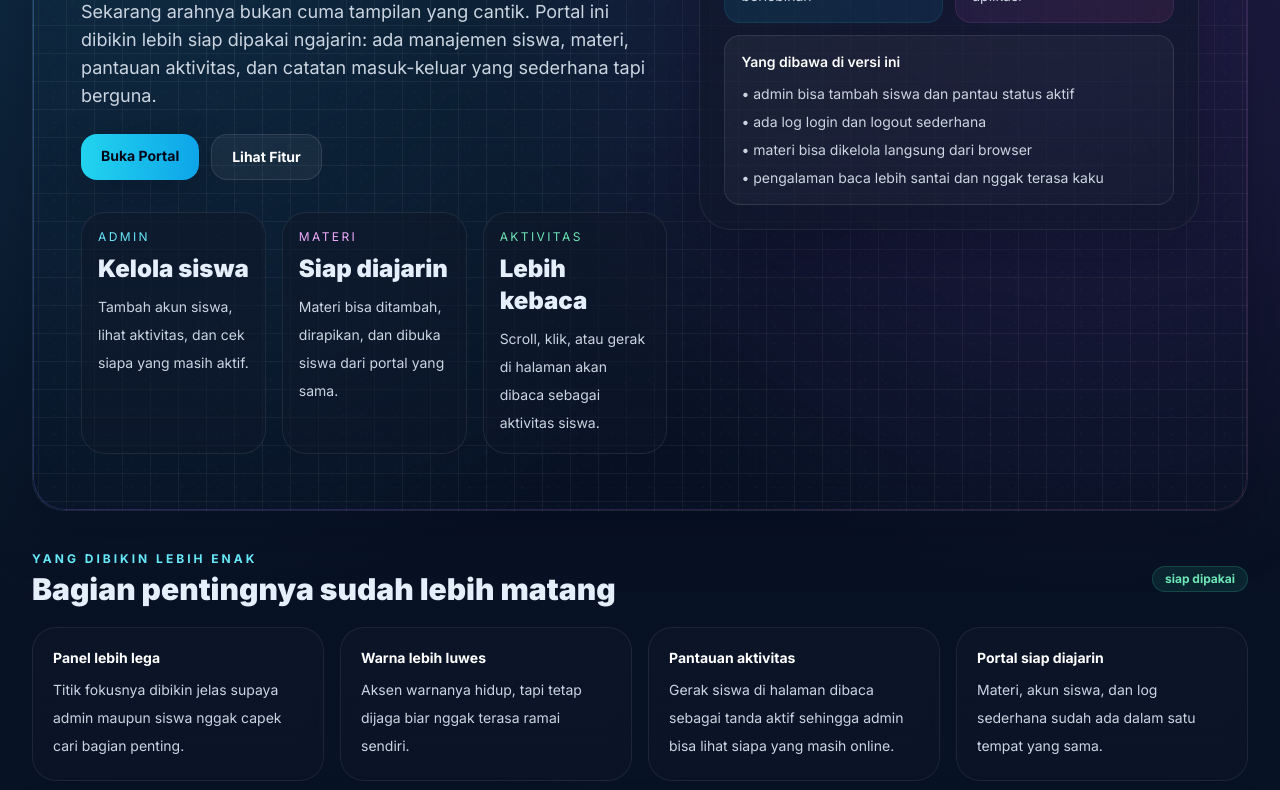
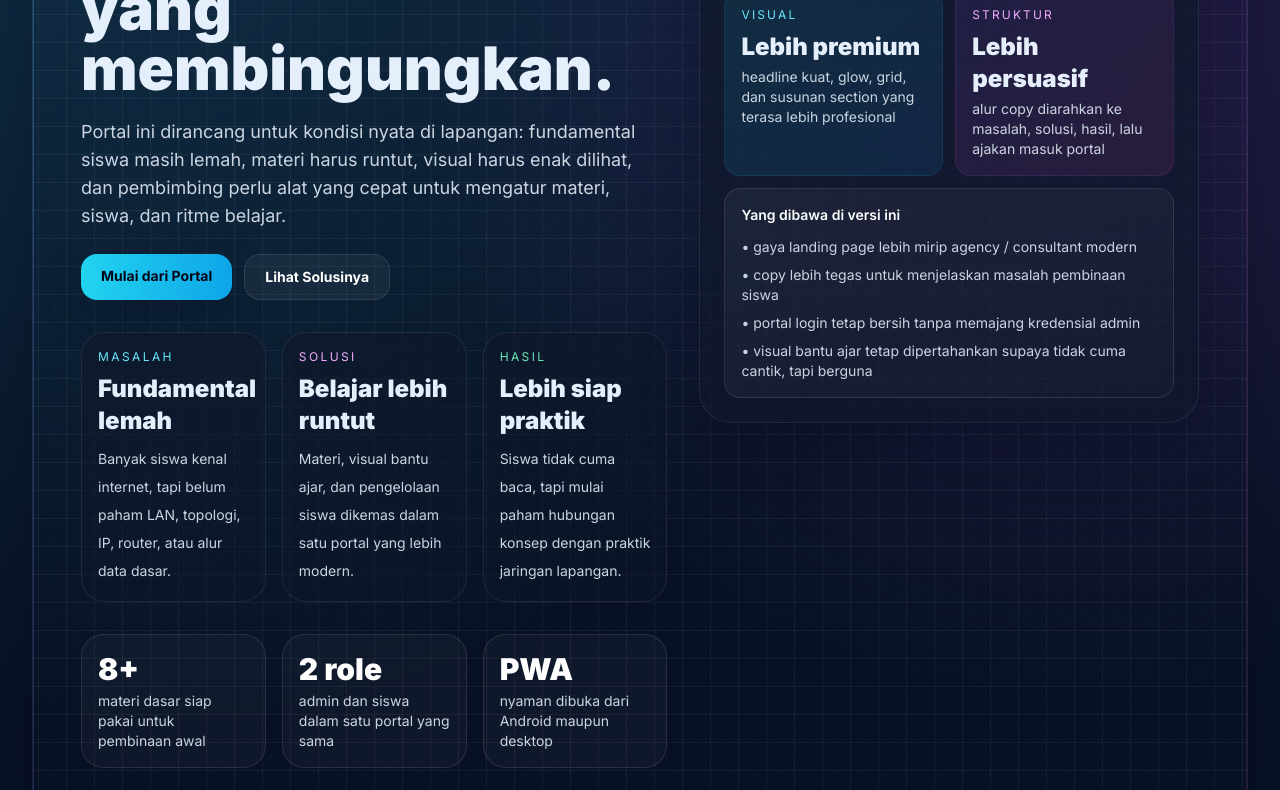
Before and after one commit to remek8787/network-lerning, a plain HTML site: page index.html in a window 1280 px wide. Shown: the part 590-1380 px from the top of the page. Drawn offline with nearby package versions, Linux system fonts and the light colour scheme.

Commit message:
Refine landing page toward modern agency vibe

```diff
--- a/index.html
+++ b/index.html
@@ -187,19 +187,19 @@
         </div>
       </div>
       <nav class="hidden items-center gap-6 text-sm text-slate-300 md:flex">
-        <a href="#fitur" class="transition hover:text-white">Fitur</a>
+        <a href="#fitur" class="transition hover:text-white">Solusi</a>
         <a href="#portal" class="transition hover:text-white">Portal</a>
         <a href="#materi" class="transition hover:text-white">Materi</a>
-        <a href="#aktivitas" class="transition hover:text-white">Aktivitas</a>
+        <a href="#aktivitas" class="transition hover:text-white">Sistem</a>
       </nav>
       <button id="mobileMenuBtn" class="rounded-2xl border border-white/10 bg-white/5 px-4 py-2 text-sm font-semibold text-white md:hidden">Menu</button>
     </div>
     <div id="mobileMenu" class="mx-4 mb-4 hidden rounded-3xl border border-white/10 bg-slate-950/65 p-4 text-sm text-slate-300 md:hidden">
       <div class="flex flex-col gap-3">
-        <a href="#fitur">Fitur</a>
+        <a href="#fitur">Solusi</a>
         <a href="#portal">Portal</a>
         <a href="#materi">Materi</a>
-        <a href="#aktivitas">Aktivitas</a>
+        <a href="#aktivitas">Sistem</a>
       </div>
     </div>
   </header>
@@ -208,32 +208,47 @@
     <section class="relative overflow-hidden rounded-[2rem] glass gradient-border grid-lines noise px-6 py-8 sm:px-8 sm:py-10 lg:px-12 lg:py-14">
       <div class="grid gap-8 lg:grid-cols-[1.08fr_.92fr] lg:items-center">
         <div>
-          <div class="mb-4 inline-flex items-center gap-2 rounded-full border border-cyan-400/15 bg-cyan-400/10 px-4 py-2 text-xs font-semibold text-cyan-200 animate-pulseGlow">Belajar lebih nyaman • tampilan lebih hidup</div>
-          <h1 class="max-w-4xl text-4xl font-black leading-tight sm:text-5xl lg:text-6xl">
-            Portal belajar jaringan yang <span class="text-gradient animate-shimmer">lebih rapi, lebih detail, dan lebih enak dipakai</span> buat admin maupun siswa.
+          <div class="mb-4 inline-flex items-center gap-2 rounded-full border border-cyan-400/15 bg-cyan-400/10 px-4 py-2 text-xs font-semibold text-cyan-200 animate-pulseGlow">Limited slot pembinaan • cocok untuk TKJ / ASJ / PKL</div>
+          <h1 class="max-w-5xl text-4xl font-black leading-tight sm:text-5xl lg:text-6xl">
+            Kami bantu siswa memahami <span class="text-gradient animate-shimmer">dunia jaringan modern</span> dari nol, tanpa bikin mereka tenggelam di teori yang membingungkan.
           </h1>
           <p class="mt-5 max-w-3xl text-base leading-8 text-slate-300 sm:text-lg">
-            Sekarang arahnya bukan cuma tampilan yang cantik. Portal ini dibikin lebih siap dipakai ngajarin: ada manajemen siswa, materi, pantauan aktivitas, dan catatan masuk-keluar yang sederhana tapi berguna.
+            Portal ini dirancang untuk kondisi nyata di lapangan: fundamental siswa masih lemah, materi harus runtut, visual harus enak dilihat, dan pembimbing perlu alat yang cepat untuk mengatur materi, siswa, dan ritme belajar.
           </p>
           <div class="mt-6 flex flex-wrap gap-3">
-            <a href="#portal" class="rounded-2xl bg-gradient-to-r from-cyan-400 to-sky-500 px-5 py-3 text-sm font-bold text-slate-950 shadow-soft transition hover:scale-[1.02]">Buka Portal</a>
-            <a href="#fitur" class="rounded-2xl border border-white/10 bg-white/5 px-5 py-3 text-sm font-bold text-white transition hover:border-cyan-300/30 hover:bg-white/10">Lihat Fitur</a>
+            <a href="#portal" class="rounded-2xl bg-gradient-to-r from-cyan-400 to-sky-500 px-5 py-3 text-sm font-bold text-slate-950 shadow-soft transition hover:scale-[1.02]">Mulai dari Portal</a>
+            <a href="#fitur" class="rounded-2xl border border-white/10 bg-white/5 px-5 py-3 text-sm font-bold text-white transition hover:border-cyan-300/30 hover:bg-white/10">Lihat Solusinya</a>
           </div>
           <div class="mt-8 grid gap-4 sm:grid-cols-3">
             <div class="hero-card rounded-[1.5rem] glass-soft p-4">
-              <div class="text-xs uppercase tracking-[.2em] text-cyan-300">Admin</div>
-              <div class="mt-2 text-2xl font-black">Kelola siswa</div>
-              <p class="mt-2 text-sm leading-7 text-slate-300">Tambah akun siswa, lihat aktivitas, dan cek siapa yang masih aktif.</p>
+              <div class="text-xs uppercase tracking-[.2em] text-cyan-300">Masalah</div>
+              <div class="mt-2 text-2xl font-black">Fundamental lemah</div>
+              <p class="mt-2 text-sm leading-7 text-slate-300">Banyak siswa kenal internet, tapi belum paham LAN, topologi, IP, router, atau alur data dasar.</p>
             </div>
             <div class="hero-card rounded-[1.5rem] glass-soft p-4">
-              <div class="text-xs uppercase tracking-[.2em] text-fuchsia-300">Materi</div>
-              <div class="mt-2 text-2xl font-black">Siap diajarin</div>
-              <p class="mt-2 text-sm leading-7 text-slate-300">Materi bisa ditambah, dirapikan, dan dibuka siswa dari portal yang sama.</p>
+              <div class="text-xs uppercase tracking-[.2em] text-fuchsia-300">Solusi</div>
+              <div class="mt-2 text-2xl font-black">Belajar lebih runtut</div>
+              <p class="mt-2 text-sm leading-7 text-slate-300">Materi, visual bantu ajar, dan pengelolaan siswa dikemas dalam satu portal yang lebih modern.</p>
             </div>
             <div class="hero-card rounded-[1.5rem] glass-soft p-4">
-              <div class="text-xs uppercase tracking-[.2em] text-emerald-300">Aktivitas</div>
-              <div class="mt-2 text-2xl font-black">Lebih kebaca</div>
-              <p class="mt-2 text-sm leading-7 text-slate-300">Scroll, klik, atau gerak di halaman akan dibaca sebagai aktivitas siswa.</p>
+              <div class="text-xs uppercase tracking-[.2em] text-emerald-300">Hasil</div>
+              <div class="mt-2 text-2xl font-black">Lebih siap praktik</div>
+              <p class="mt-2 text-sm leading-7 text-slate-300">Siswa tidak cuma baca, tapi mulai paham hubungan konsep dengan praktik jaringan lapangan.</p>
+            </div>
+          </div>
+
+          <div class="mt-8 grid gap-4 sm:grid-cols-3">
+            <div class="rounded-[1.4rem] border border-white/10 bg-white/[.03] p-4">
+              <div class="text-3xl font-black text-white">8+</div>
+              <div class="mt-1 text-sm text-slate-300">materi dasar siap pakai untuk pembinaan awal</div>
+            </div>
+            <div class="rounded-[1.4rem] border border-white/10 bg-white/[.03] p-4">
+              <div class="text-3xl font-black text-white">2 role</div>
+              <div class="mt-1 text-sm text-slate-300">admin dan siswa dalam satu portal yang sama</div>
+            </div>
+            <div class="rounded-[1.4rem] border border-white/10 bg-white/[.03] p-4">
+              <div class="text-3xl font-black text-white">PWA</div>
+              <div class="mt-1 text-sm text-slate-300">nyaman dibuka dari Android maupun desktop</div>
             </div>
           </div>
         </div>
@@ -241,29 +256,29 @@
         <div class="rounded-[2rem] glass p-5 sm:p-6">
           <div class="mb-4 flex items-center justify-between">
             <div>
-              <div class="text-sm font-bold text-white">Sekilas tampilan</div>
-              <div class="text-xs text-slate-400">lebih matang, tetap ringan dipakai</div>
+              <div class="text-sm font-bold text-white">Nilai utama portal</div>
+              <div class="text-xs text-slate-400">lebih meyakinkan, lebih modern, lebih siap dipakai</div>
             </div>
-            <div class="rounded-full border border-emerald-400/20 bg-emerald-400/10 px-3 py-1 text-xs font-semibold text-emerald-300">aktif</div>
+            <div class="rounded-full border border-emerald-400/20 bg-emerald-400/10 px-3 py-1 text-xs font-semibold text-emerald-300">live</div>
           </div>
           <div class="grid gap-3 sm:grid-cols-2">
             <div class="rounded-2xl border border-cyan-400/10 bg-gradient-to-br from-cyan-400/10 to-sky-500/10 p-4">
-              <div class="text-xs uppercase tracking-[.18em] text-cyan-300">Nuansa</div>
-              <div class="mt-2 text-2xl font-black">Lebih hidup</div>
-              <div class="mt-1 text-sm text-slate-300">warna, glow, dan animasi halus yang nggak berlebihan</div>
+              <div class="text-xs uppercase tracking-[.18em] text-cyan-300">Visual</div>
+              <div class="mt-2 text-2xl font-black">Lebih premium</div>
+              <div class="mt-1 text-sm text-slate-300">headline kuat, glow, grid, dan susunan section yang terasa lebih profesional</div>
             </div>
             <div class="rounded-2xl border border-fuchsia-400/10 bg-gradient-to-br from-violet-500/10 to-pink-500/10 p-4">
-              <div class="text-xs uppercase tracking-[.18em] text-fuchsia-300">Akses</div>
-              <div class="mt-2 text-2xl font-black">Lebih fleksibel</div>
-              <div class="mt-1 text-sm text-slate-300">nyaman dibuka dari Android, laptop, atau mode aplikasi</div>
+              <div class="text-xs uppercase tracking-[.18em] text-fuchsia-300">Struktur</div>
+              <div class="mt-2 text-2xl font-black">Lebih persuasif</div>
+              <div class="mt-1 text-sm text-slate-300">alur copy diarahkan ke masalah, solusi, hasil, lalu ajakan masuk portal</div>
             </div>
             <div class="rounded-2xl border border-white/10 bg-gradient-to-br from-white/5 to-white/[.02] p-4 sm:col-span-2">
               <div class="text-sm font-semibold text-white">Yang dibawa di versi ini</div>
               <ul class="mt-3 space-y-2 text-sm text-slate-300">
-                <li>• admin bisa tambah siswa dan pantau status aktif</li>
-                <li>• ada log login dan logout sederhana</li>
-                <li>• materi bisa dikelola langsung dari browser</li>
-                <li>• pengalaman baca lebih santai dan nggak terasa kaku</li>
+                <li>• gaya landing page lebih mirip agency / consultant modern</li>
+                <li>• copy lebih tegas untuk menjelaskan masalah pembinaan siswa</li>
+                <li>• portal login tetap bersih tanpa memajang kredensial admin</li>
+                <li>• visual bantu ajar tetap dipertahankan supaya tidak cuma cantik, tapi berguna</li>
               </ul>
             </div>
           </div>
@@ -274,27 +289,27 @@
     <section id="fitur" class="mt-10 reveal">
       <div class="mb-5 flex items-center justify-between gap-3">
         <div>
-          <div class="text-xs font-bold uppercase tracking-[.25em] text-cyan-300">yang dibikin lebih enak</div>
-          <h2 class="mt-1 text-2xl font-black sm:text-3xl">Bagian pentingnya sudah lebih matang</h2>
+          <div class="text-xs font-bold uppercase tracking-[.25em] text-cyan-300">solusi yang dibawa</div>
+          <h2 class="mt-1 text-2xl font-black sm:text-3xl">Bukan sekadar website belajar, tapi sistem pembinaan dasar yang lebih enak dipakai</h2>
         </div>
-        <div class="rounded-full border border-emerald-400/20 bg-emerald-400/10 px-3 py-1 text-xs font-bold text-emerald-300">siap dipakai</div>
+        <div class="rounded-full border border-emerald-400/20 bg-emerald-400/10 px-3 py-1 text-xs font-bold text-emerald-300">lebih matang</div>
       </div>
       <div class="grid gap-4 md:grid-cols-2 xl:grid-cols-4">
         <div class="rounded-[1.5rem] glass-soft p-5">
-          <div class="text-sm font-bold text-white">Panel lebih lega</div>
-          <p class="mt-2 text-sm leading-7 text-slate-300">Titik fokusnya dibikin jelas supaya admin maupun siswa nggak capek cari bagian penting.</p>
+          <div class="text-sm font-bold text-white">Copy lebih kuat</div>
+          <p class="mt-2 text-sm leading-7 text-slate-300">Narasi portal sekarang lebih jelas menjawab masalah siswa yang fundamentalnya masih kosong.</p>
         </div>
         <div class="rounded-[1.5rem] glass-soft p-5">
-          <div class="text-sm font-bold text-white">Warna lebih luwes</div>
-          <p class="mt-2 text-sm leading-7 text-slate-300">Aksen warnanya hidup, tapi tetap dijaga biar nggak terasa ramai sendiri.</p>
+          <div class="text-sm font-bold text-white">Visual lebih profesional</div>
+          <p class="mt-2 text-sm leading-7 text-slate-300">Grid, gradient, badge, dan section dibuat lebih dekat ke gaya website modern masa sekarang.</p>
         </div>
         <div class="rounded-[1.5rem] glass-soft p-5">
-          <div class="text-sm font-bold text-white">Pantauan aktivitas</div>
-          <p class="mt-2 text-sm leading-7 text-slate-300">Gerak siswa di halaman dibaca sebagai tanda aktif sehingga admin bisa lihat siapa yang masih online.</p>
+          <div class="text-sm font-bold text-white">Portal tetap fungsional</div>
+          <p class="mt-2 text-sm leading-7 text-slate-300">Login admin, login siswa, materi, dan pantauan aktivitas tetap jalan seperti sebelumnya.</p>
         </div>
         <div class="rounded-[1.5rem] glass-soft p-5">
-          <div class="text-sm font-bold text-white">Portal siap diajarin</div>
-          <p class="mt-2 text-sm leading-7 text-slate-300">Materi, akun siswa, dan log sederhana sudah ada dalam satu tempat yang sama.</p>
+          <div class="text-sm font-bold text-white">Arah produk lebih jelas</div>
+          <p class="mt-2 text-sm leading-7 text-slate-300">Sekarang tampilannya lebih cocok untuk demo, presentasi, sekaligus dasar pengembangan ke aplikasi sungguhan.</p>
         </div>
       </div>
     </section>
```
